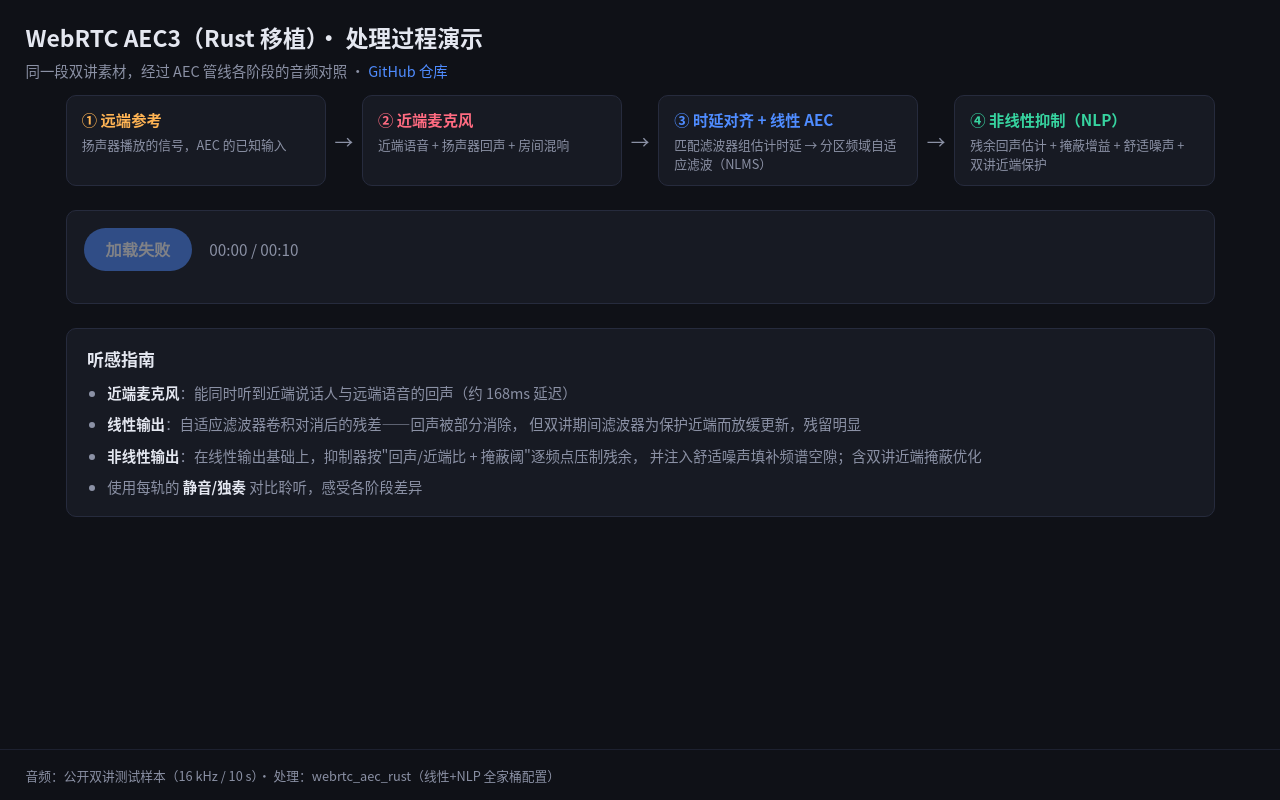
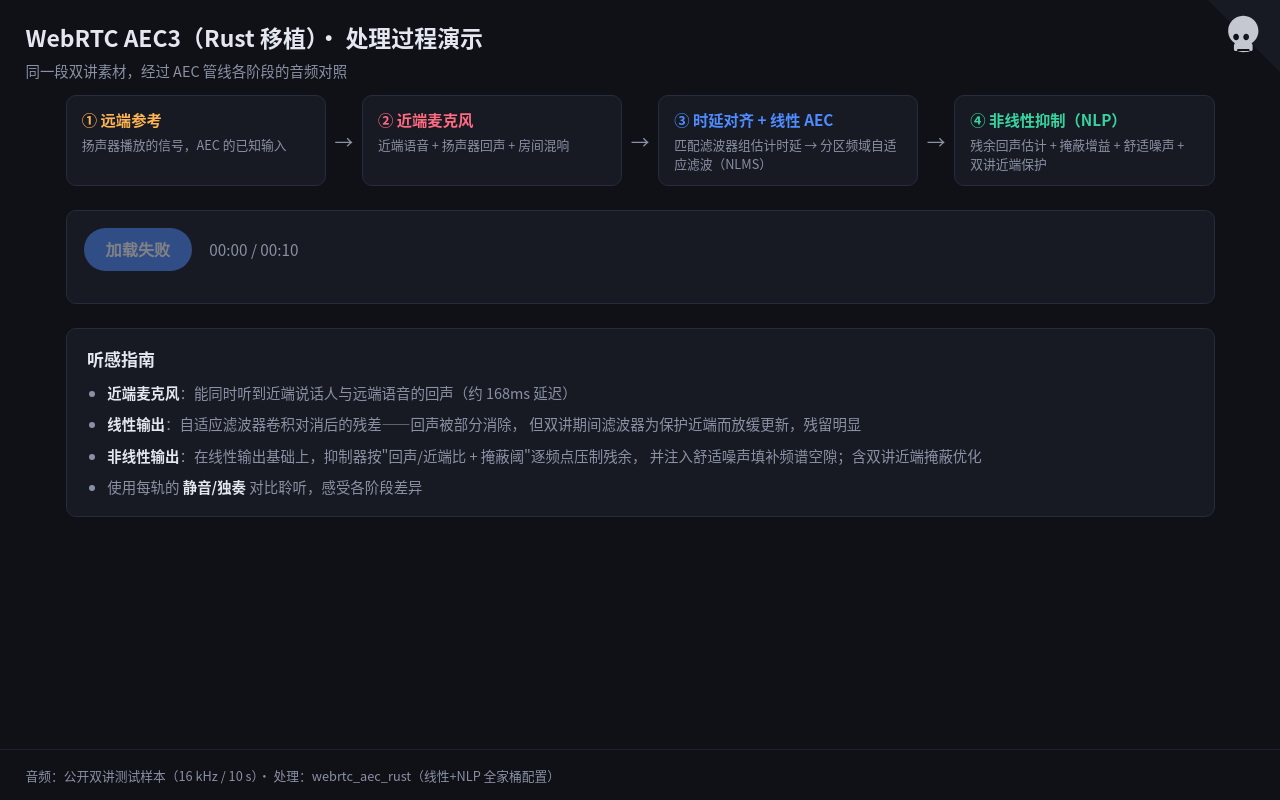
Before and after one commit to justa-cai/webrtc_aec_rust, a plain HTML site: page docs/index.html in a window 1280 px wide. Drawn offline with Linux system fonts and the light colour scheme; no server answers.

Commit message:
演示页：右上角 GitHub 仓库角标
- 经典折角样式（SVG），hover 变主题蓝，点击新窗口打开仓库
- 窄屏（<640px）缩小至 56px；副标题中的旧链接文字移除（避免重复）
- playwright 验证：宽屏/窄屏均正常渲染、链接指向正确

```diff
--- a/docs/index.html
+++ b/docs/index.html
@@ -9,9 +9,15 @@
 </head>
 <body>
 <header>
+  <a class="github-corner" href="https://github.com/justa-cai/webrtc_aec_rust"
+     target="_blank" title="GitHub 仓库" aria-label="GitHub 仓库">
+    <svg viewBox="0 0 100 100" aria-hidden="true">
+      <path d="M0 0 L100 0 L100 100 Z" fill="var(--panel)" />
+      <path d="M48.5 22c-11.5.5-20.5 9.5-20.5 21 0 7.5 4 13.5 9.5 17-1 .5-1.5 2.5-1.5 4v4.5c0 1.5 1 2.5 2.5 2.5h21c1.5 0 2.5-1 2.5-2.5V64c0-1.5-.5-3.5-1.5-4 5.5-3.5 9.5-9.5 9.5-17 0-11.5-9-20.5-20.5-21zM39 56c-2 0-4-2-4-4.5s1.5-4.5 4-4.5 4 2 4 4.5-1.5 4.5-4 4.5zm14 0c-2 0-4-2-4-4.5s1.5-4.5 4-4.5 4 2 4 4.5-2 4.5-4 4.5zm6.5 14.5c-3 1.5-6.5 2-10.5 2-3 0-6-.5-8.5-1.5v-2c0-.5.5-1 1-1h15c.5 0 1 .5 1 1v1.5z" fill="var(--text)" opacity="0.85"/>
+    </svg>
+  </a>
   <h1>WebRTC AEC3（Rust 移植）· 处理过程演示</h1>
-  <p class="subtitle">同一段双讲素材，经过 AEC 管线各阶段的音频对照 ·
-     <a href="https://github.com/justa-cai/webrtc_aec_rust" target="_blank">GitHub 仓库</a></p>
+  <p class="subtitle">同一段双讲素材，经过 AEC 管线各阶段的音频对照</p>
 </header>
 
 <main>
--- a/docs/style.css
+++ b/docs/style.css
@@ -110,3 +110,16 @@ footer p { color: var(--muted); font-size: 0.75rem; }
 /* —— 不可听轨道（被静音/非独奏）：整轨变暗 —— */
 .track.is-muted { opacity: 0.38; transition: opacity 0.18s ease; }
 .track { transition: opacity 0.18s ease; }
+
+/* —— 右上角 GitHub 角标 —— */
+header { position: relative; }
+.github-corner {
+  position: absolute; top: 0; right: 0;
+  width: 72px; height: 72px;
+  display: block;
+}
+.github-corner svg { width: 100%; height: 100%; display: block; }
+.github-corner:hover svg path:last-child { fill: var(--accent); opacity: 1; }
+@media (max-width: 640px) {
+  .github-corner { width: 56px; height: 56px; }
+}
```
